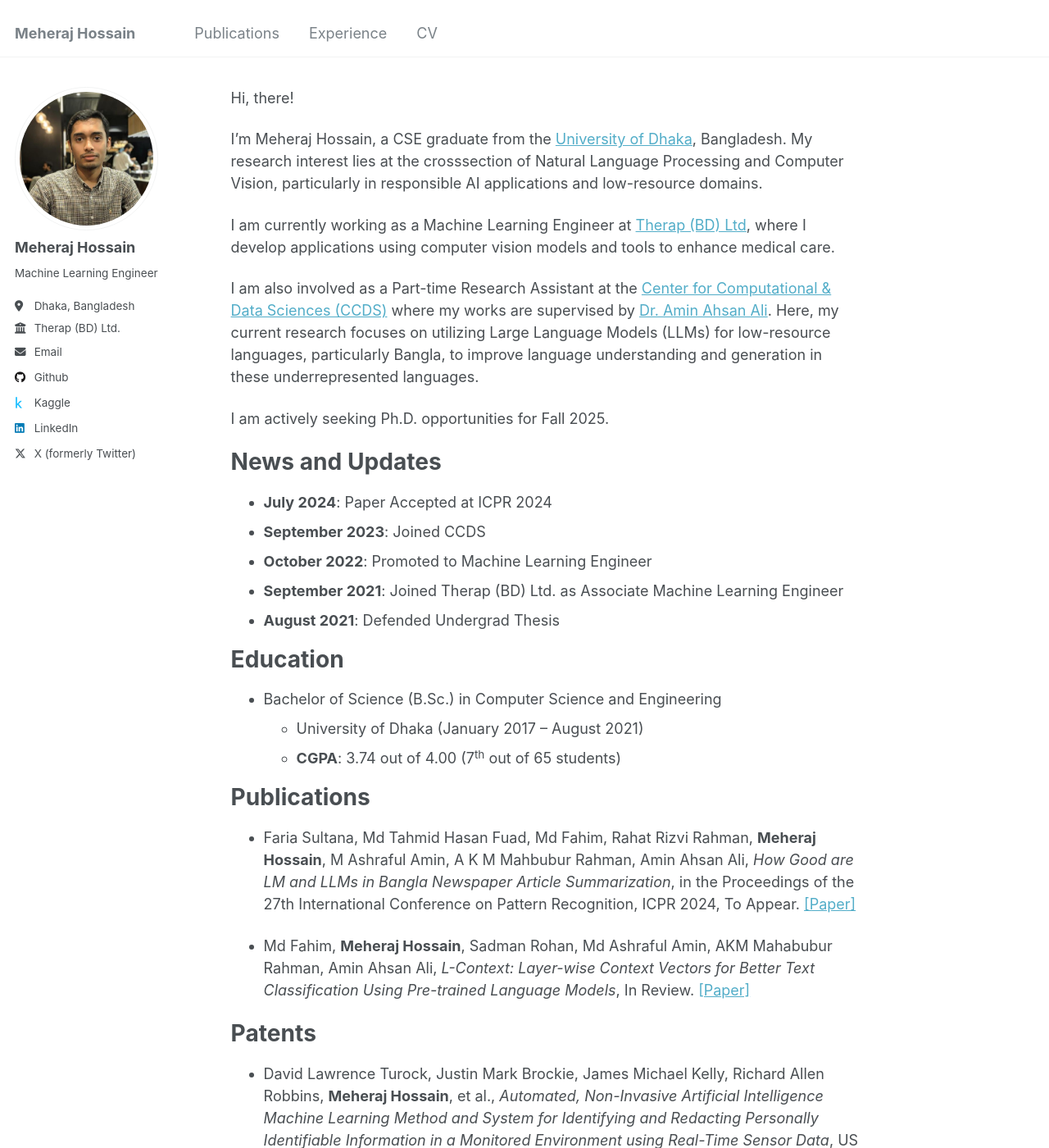
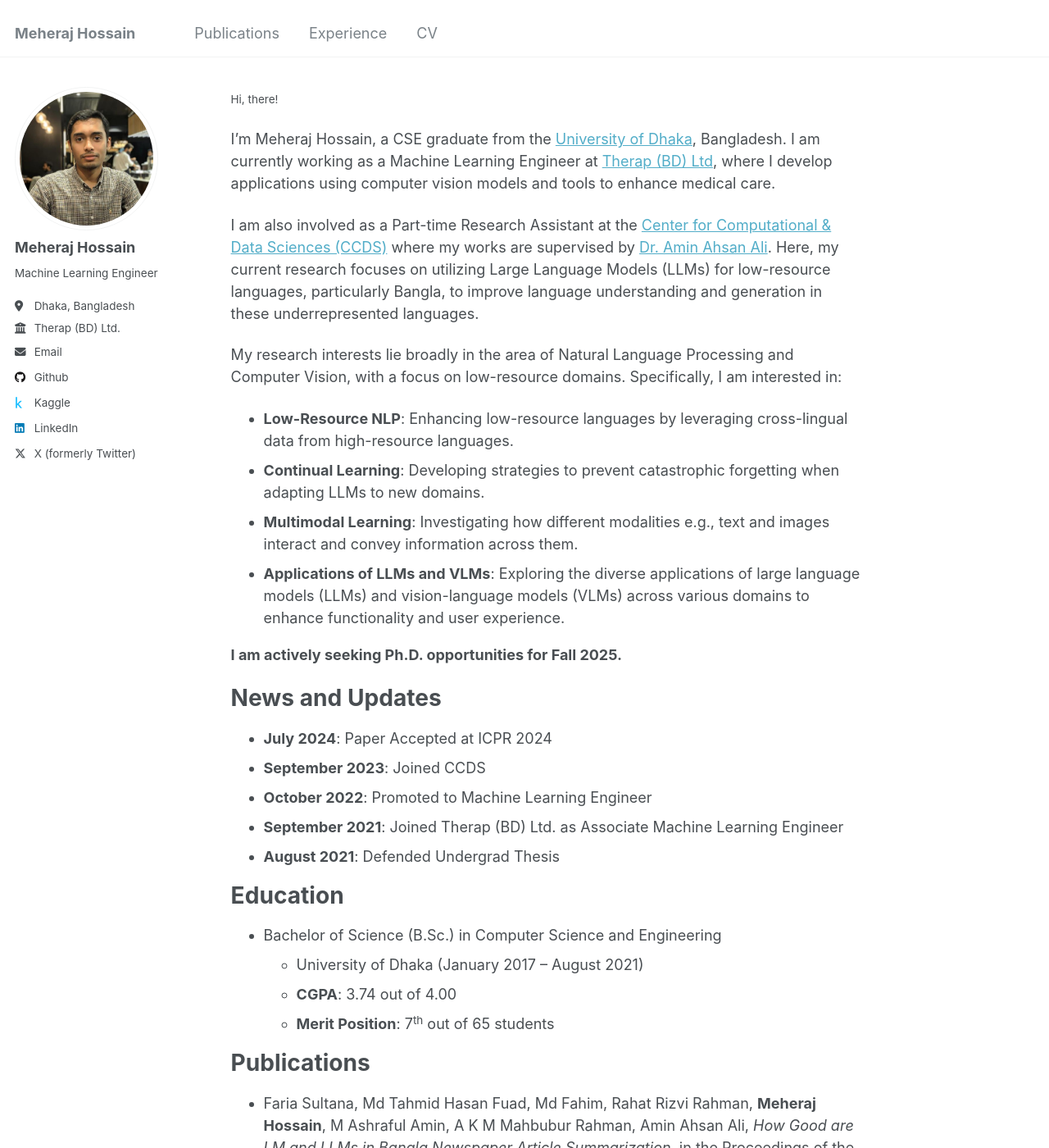
Before and after one commit to meheraj2325/meheraj2325.github.io, a Jekyll site: the page built from _pages/about.md, in a window 1280 px wide and 1400 px high. Shown: the whole window at 82% size. Built offline with Jekyll 4.4.1, drawn with Linux system fonts in a browser that asks for light colours.

Commit message:
update bio

```diff
--- a/_pages/about.md
+++ b/_pages/about.md
@@ -7,16 +7,21 @@ redirect_from:
   - /about.html
 ---
 
+<small>
 Hi, there!
 
-I’m Meheraj Hossain, a CSE graduate from the <a href="https://www.du.ac.bd/body/CSE">University of Dhaka</a>, Bangladesh. My research interest lies at the crosssection of Natural Language Processing and Computer Vision, particularly in responsible AI applications and low-resource domains.
-
-I am currently working as a Machine Learning Engineer at <a href = "https://therapbd.com/">Therap (BD) Ltd</a>, where I develop applications using computer vision models and tools to enhance medical care.
+I’m Meheraj Hossain, a CSE graduate from the <a href="https://www.du.ac.bd/body/CSE">University of Dhaka</a>, Bangladesh. I am currently working as a Machine Learning Engineer at <a href = "https://therapbd.com/">Therap (BD) Ltd</a>, where I develop applications using computer vision models and tools to enhance medical care.
 
 I am also involved as a Part-time Research Assistant at the <a href = "https://ccds.ai/">Center for Computational & Data Sciences (CCDS)</a> where my works are supervised by <a href = "https://scholar.google.com/citations?user=OqlqQTwAAAAJ&hl=en">Dr. Amin Ahsan Ali</a>. Here, my current research focuses on utilizing Large Language Models (LLMs) for low-resource languages, particularly Bangla, to improve language understanding and generation in these underrepresented languages.
 
-I am actively seeking Ph.D. opportunities for Fall 2025.
+My research interests lie broadly in the area of Natural Language Processing and Computer Vision, with a focus on low-resource domains. Specifically, I am interested in:
 
+* **Low-Resource NLP**: Enhancing low-resource languages by leveraging cross-lingual data from high-resource languages.
+* **Continual Learning**: Developing strategies to prevent catastrophic forgetting when adapting LLMs to new domains.
+* **Multimodal Learning**: Investigating how different modalities e.g., text and images interact and convey information across them.
+* **Applications of LLMs and VLMs**: Exploring the diverse applications of large language models (LLMs) and vision-language models (VLMs) across various domains to enhance functionality and user experience.
+
+<strong> I am actively seeking Ph.D. opportunities for Fall 2025. </strong>
 
 News and Updates
 ======
@@ -30,7 +35,8 @@ Education
 ======
 * Bachelor of Science (B.Sc.) in Computer Science and Engineering
   * University of Dhaka (January 2017 – August 2021)
-  * **CGPA**: 3.74 out of 4.00 (7<sup>th</sup> out of 65 students)
+  * **CGPA**: 3.74 out of 4.00
+  * **Merit Position**: 7<sup>th</sup> out of 65 students
 
 Publications
 ======
@@ -68,3 +74,6 @@ Extracurricular Activities
 
 * **Kaggle Competitions**
   * Participated in several Kaggle competitions, including [Google Brain Ventilator Pressure Prediction](https://www.kaggle.com/competitions/ventilator-pressure-prediction/leaderboard) (Time Series Analysis) and [Global Wheat Detection](https://www.kaggle.com/competitions/global-wheat-detection/leaderboard) (Computer Vision Challenge).
+
+
+  </small>
```
